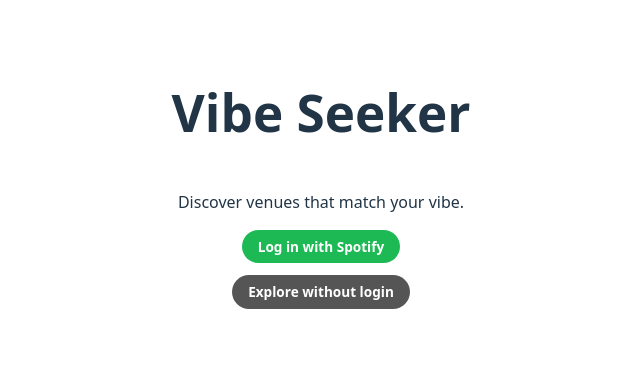
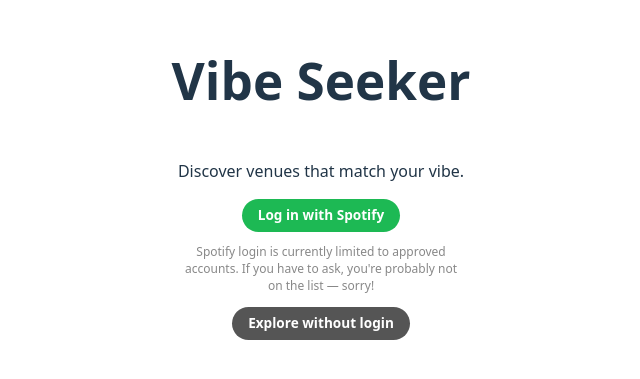
Before and after one commit to swerdick/vibe-seeker, a React (Vite) app in the folder frontend/: page / in a window 1280 px wide. Shown: the part 221-600 px from the top of the page, without its empty margins (319-959 px from the left). Built offline with nearby package versions, Linux system fonts and the light colour scheme; no server answers.

Commit message:
feat(frontend): add Spotify login access disclaimer
Add a casual note below the login button explaining that Spotify access
is limited to approved accounts until the developer quota is lifted.

```diff
--- a/frontend/src/App.css
+++ b/frontend/src/App.css
@@ -279,6 +279,14 @@
   background-color: #777;
 }
 
+.login-disclaimer {
+  font-size: 0.75rem;
+  color: #888;
+  margin: 0.75rem 0 0;
+  max-width: 280px;
+  line-height: 1.4;
+}
+
 .error {
   color: #e74c3c;
   font-size: 0.85rem;
--- a/frontend/src/pages/Login.tsx
+++ b/frontend/src/pages/Login.tsx
@@ -12,6 +12,10 @@
       <a href="/api/auth/login" className="button">
         Log in with Spotify
       </a>
+      <p className="login-disclaimer">
+        Spotify login is currently limited to approved accounts.
+        If you have to ask, you're probably not on the list — sorry!
+      </p>
       <Link to="/explore" className="button button-secondary" style={{ marginTop: "0.75rem" }}>
         Explore without login
       </Link>
```
